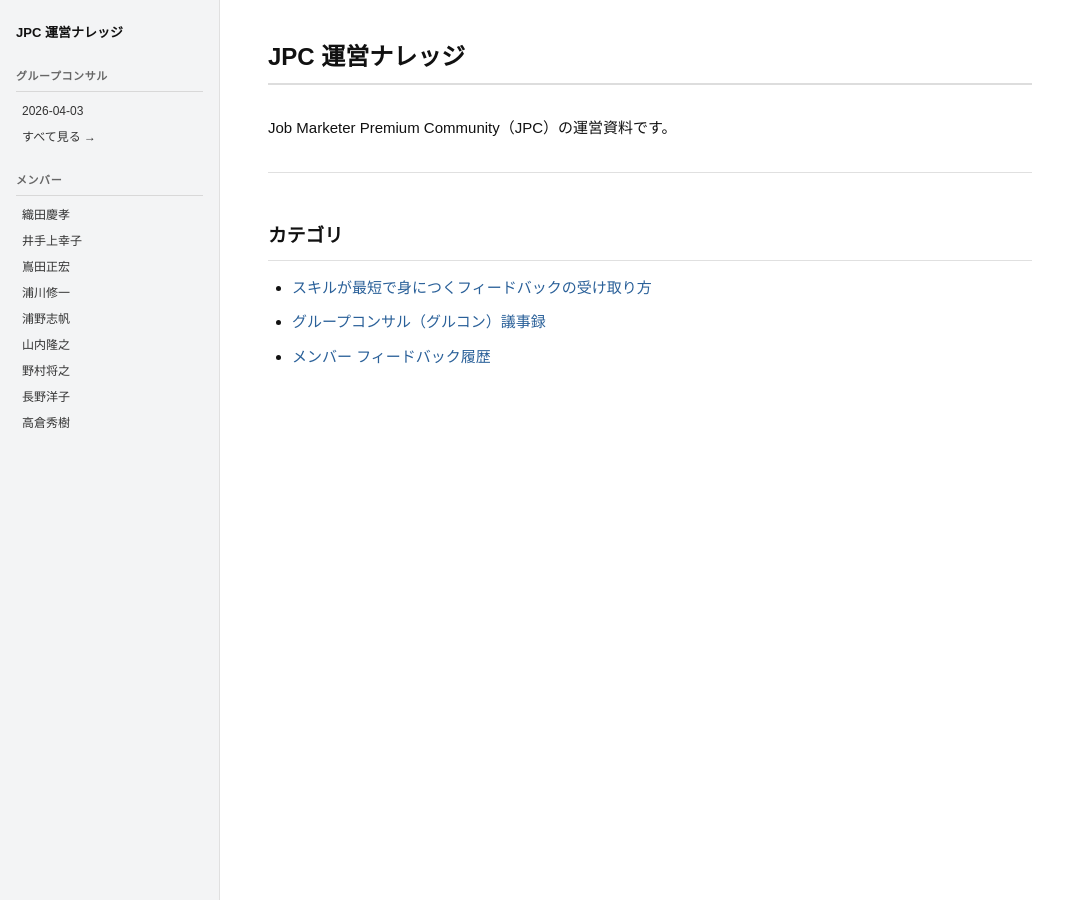
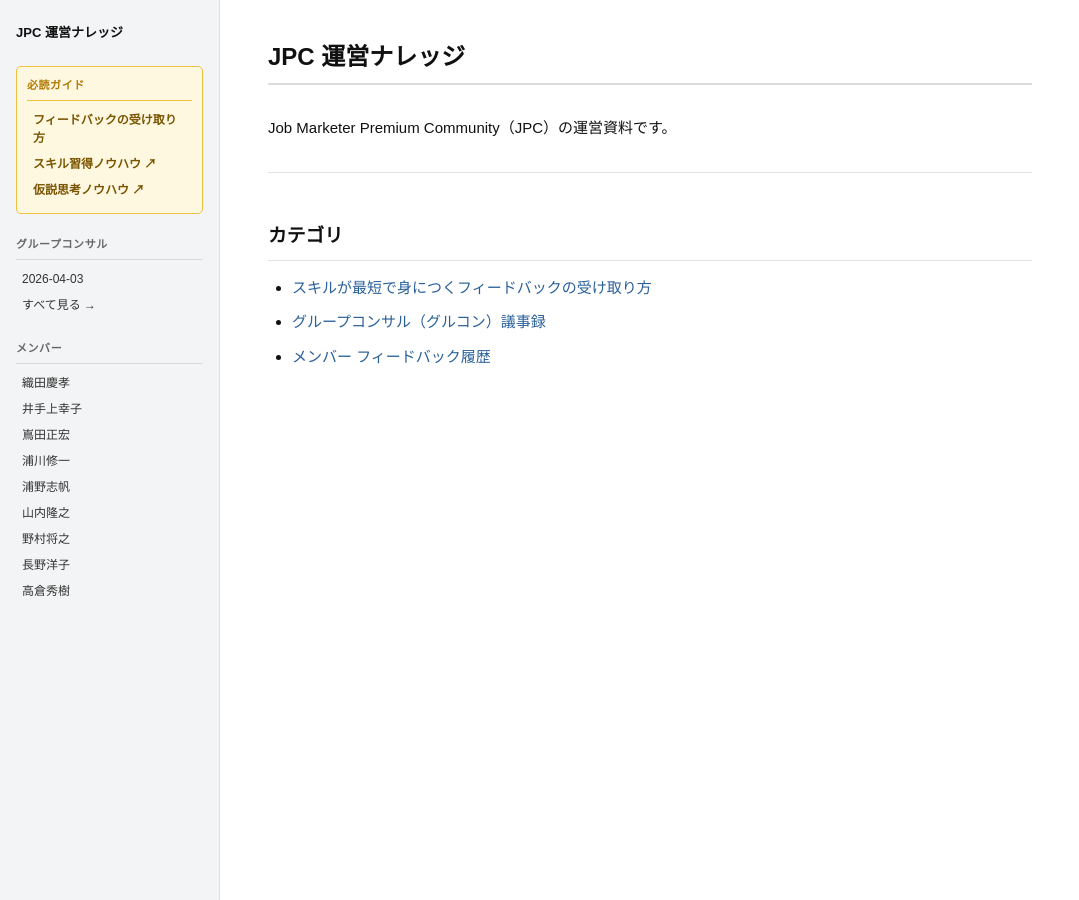
Before and after one commit to staffsolution/staffsolution-jpc, a Jekyll site: the page built from index.md, in a window 1280 px wide. Shown: the whole page, without its empty margins (0-1079 px from the left). Built offline with Jekyll 4.4.1, drawn with Linux system fonts in a browser that asks for light colours; our own code applies the rules of GitHub Pages for plain Markdown files.

Commit message:
サイドバーに必読ガイドセクションを追加（常時表示）
Made-with: Cursor

```diff
--- a/_includes/nav.html
+++ b/_includes/nav.html
@@ -1,6 +1,15 @@
 <nav class="sidebar-nav">
   <div class="nav-site-title">
     <a href="{{ '/' | relative_url }}">JPC 運営ナレッジ</a>
+  </div>
+
+  <div class="nav-section nav-section--pinned">
+    <div class="nav-section-title">必読ガイド</div>
+    <ul>
+      <li><a href="{{ '/フィードバックの受け取り方' | relative_url }}">フィードバックの受け取り方</a></li>
+      <li><a href="https://staffsolution.github.io/staffsolution-knowhow/9%E3%82%B9%E3%83%86%E3%83%83%E3%83%97%E3%83%A1%E3%82%BD%E3%83%83%E3%83%89/%E3%82%B9%E3%82%AD%E3%83%AB%E7%BF%92%E5%BE%97" target="_blank" rel="noopener">スキル習得ノウハウ ↗</a></li>
+      <li><a href="https://staffsolution.github.io/staffsolution-knowhow/9%E3%82%B9%E3%83%86%E3%83%83%E3%83%97%E3%83%A1%E3%82%BD%E3%83%83%E3%83%89/%E4%BB%AE%E8%AA%AC%E6%80%9D%E8%80%83" target="_blank" rel="noopener">仮説思考ノウハウ ↗</a></li>
+    </ul>
   </div>
 
   <div class="nav-section">
--- a/assets/css/style.css
+++ b/assets/css/style.css
@@ -234,6 +234,30 @@ body {
   font-style: italic;
 }
 
+/* ---- 必読ガイド（ピン留めセクション） ---- */
+.nav-section--pinned {
+  background: #fff8e1;
+  border: 1px solid #f0c040;
+  border-radius: 5px;
+  padding: 8px 10px 10px;
+  margin-bottom: 20px;
+}
+.nav-section--pinned .nav-section-title {
+  color: #b07800;
+  border-bottom-color: #f0c040;
+}
+.nav-section--pinned ul {
+  margin-top: 4px;
+}
+.nav-section--pinned li a {
+  color: #7a5500;
+  font-weight: 600;
+}
+.nav-section--pinned li a:hover {
+  background: #fde98a;
+  color: #3d2a00;
+}
+
 /* ---- すべて見るリンク ---- */
 .nav-more a {
   font-size: 0.8em;
```
